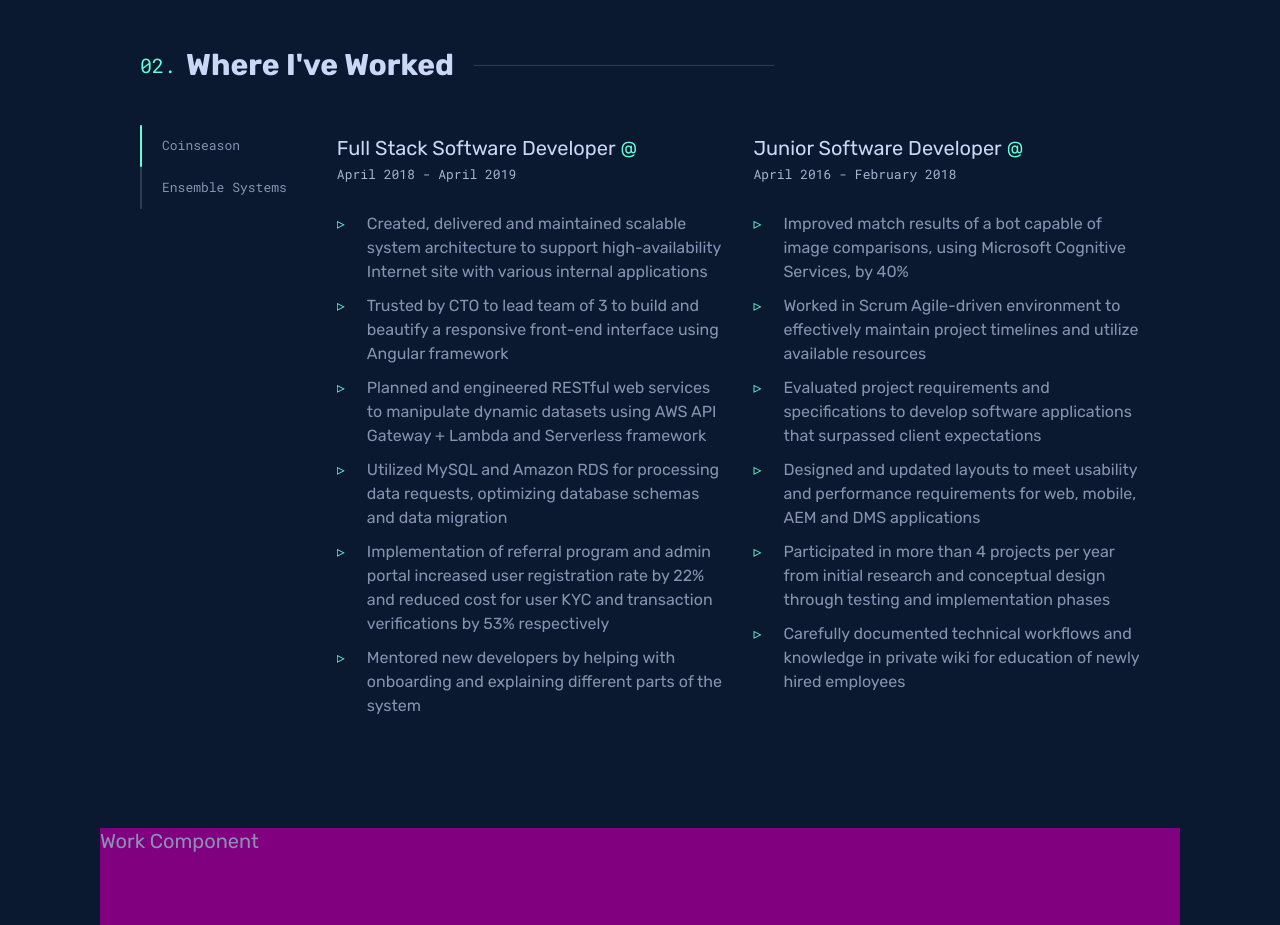
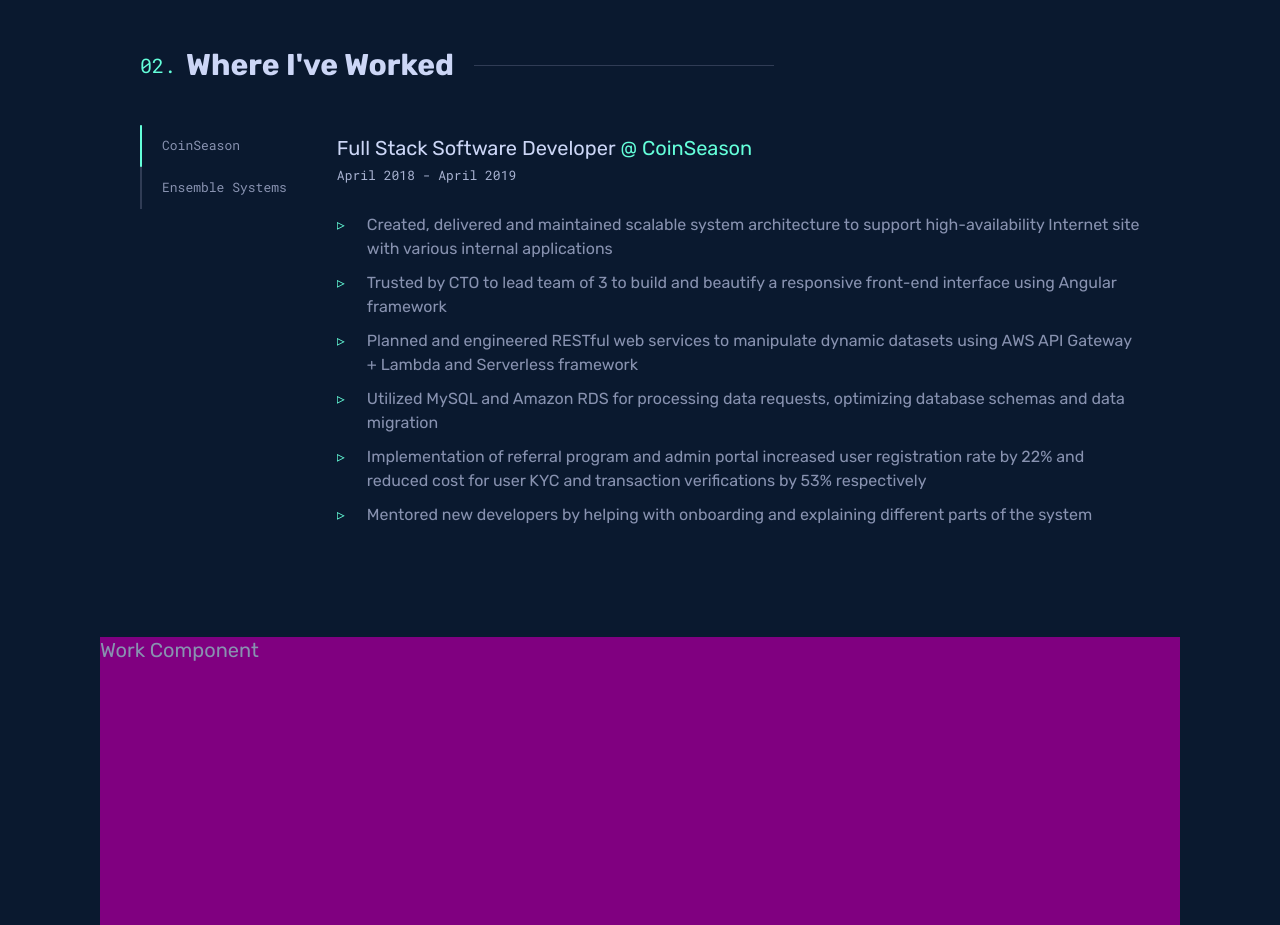
Before and after one commit to vchen92/portfolio-webiste, a React (Create React App) app: page / in a window 1280 px wide. Shown: the part 1560-2485 px from the top of the page. Built offline with nearby package versions, Linux system fonts and the light colour scheme.

Commit message:
experience page complete

```diff
--- a/src/components/Experience/Experience.css
+++ b/src/components/Experience/Experience.css
@@ -1,56 +1,3 @@
 .experience__container {
 	display: flex;
 }
-
-.experience__tablist {
-	position: relative;
-	z-index: 3;
-	width: max-content;
-	padding: 0px;
-	margin: 0px;
-	list-style: none;
-}
-
-.experience__tablist button {
-	text-decoration: none;
-	text-decoration-skip-ink: auto;
-	position: relative;
-	transition: var(--transition);
-	cursor: pointer;
-	display: flex;
-	-webkit-box-align: center;
-	align-items: center;
-	width: 100%;
-	height: var(--tab-height);
-	padding: 0px 20px 2px;
-	border-left: 2px solid var(--lightest-navy) !important;
-	background-color: transparent;
-	color: var(--slate);
-	font-family: var(--font-mono);
-	font-size: var(--fz-xs);
-	text-align: left;
-	white-space: nowrap;
-	border: 0px;
-	border-radius: 0px;
-}
-
-.experience__tablist button:hover,
-.experience__tablist button:active,
-.experience__tablist button:focus {
-	background-color: var(--light-navy);
-	color: var(--green);
-	outline: 0px;
-}
-
-.experience__styledHighlight {
-	position: absolute;
-	top: 0px;
-	left: 0px;
-	z-index: 10;
-	width: 2px;
-	height: var(--tab-height);
-	border-radius: var(--border-radius);
-	background: var(--green);
-	transform: translateY(calc(0 * var(--tab-height)));
-	transition: transform 0.25s cubic-bezier(0.645, 0.045, 0.355, 1) 0.1s;
-}
--- a/src/components/Experience/Experience.js
+++ b/src/components/Experience/Experience.js
@@ -1,58 +1,43 @@
 import React, { useState } from 'react';
+import TabList from './TabList/TabList';
+import TabPanel from './TabPanel/TabPanel';
+import NumberHeading from './../NumberHeading/NumberHeading';
+import WorkExperiences from './workExperience';
 import './Experience.css';
-import NumberHeading from './../NumberHeading/NumberHeading';
-import TabPanel from './TabPanel/TabPanel';
 
 function Experience() {
-	const experiences = [
-		{
-			position: 'Full Stack Software Developer',
-			company: 'CoinSeason Inc.',
-			url: 'https://www.coinseason.io/',
-			startDate: 'April 2018',
-			endDate: 'April 2019',
-			items: [
-				'Created, delivered and maintained scalable system architecture to support high-availability Internet site with various internal applications',
-				'Trusted by CTO to lead team of 3 to build and beautify a responsive front-end interface using Angular framework',
-				'Planned and engineered RESTful web services to manipulate dynamic datasets using AWS API Gateway + Lambda and Serverless framework',
-				'Utilized MySQL and Amazon RDS for processing data requests, optimizing database schemas and data migration',
-				'Implementation of referral program and admin portal increased user registration rate by 22% and reduced cost for user KYC and transaction verifications by 53% respectively',
-				'Mentored new developers by helping with onboarding and explaining different parts of the system',
-			],
-		},
-		{
-			position: 'Junior Software Developer',
-			company: 'Ensemble Systems Inc.',
-			url: 'https://www.ensemble.com/',
-			startDate: 'April 2016',
-			endDate: 'February 2018',
-			items: [
-				'Improved match results of a bot capable of image comparisons, using Microsoft Cognitive Services, by 40%',
-				'Worked in Scrum Agile-driven environment to effectively maintain project timelines and utilize available resources',
-				'Evaluated project requirements and specifications to develop software applications that surpassed client expectations',
-				'Designed and updated layouts to meet usability and performance requirements for web, mobile, AEM and DMS applications',
-				'Participated in more than 4 projects per year from initial research and conceptual design through testing and implementation phases',
-				'Carefully documented technical workflows and knowledge in private wiki for education of newly hired employees',
-			],
-		},
-	];
+	const [activeTab, setActiveTab] = useState(0);
+	const [tabSliderStyle, setTabSliderStyle] = useState({
+		transform: `translateY(calc(0 * var(--tab-height)))`,
+	});
+
+	const onClickTabItem = tab => {
+		setActiveTab(tab);
+		setTabSliderStyle({
+			transform: `translateY(calc(${tab} * var(--tab-height)))`,
+		});
+	};
 
 	return (
 		<div className="experience section">
 			<NumberHeading number="02">Where I've Worked</NumberHeading>
 			<div className="experience__container">
-				<ul className="experience__tablist">
-					<li>
-						<button>Coinseason</button>
-					</li>
-					<li>
-						<button>Ensemble Systems</button>
-					</li>
-					<div className="experience__styledHighlight"></div>
-				</ul>
-				{experiences.map(exp => (
-					<TabPanel {...exp} />
-				))}
+				<TabList
+					tabs={WorkExperiences}
+					onSelectTabItem={onClickTabItem}
+					tabSlider={tabSliderStyle}
+				/>
+				{WorkExperiences.map(
+					(exp, idx) =>
+						idx == activeTab && (
+							<TabPanel
+								activeTab={activeTab}
+								key={idx}
+								id={idx}
+								{...exp}
+							/>
+						)
+				)}
 			</div>
 		</div>
 	);
```
